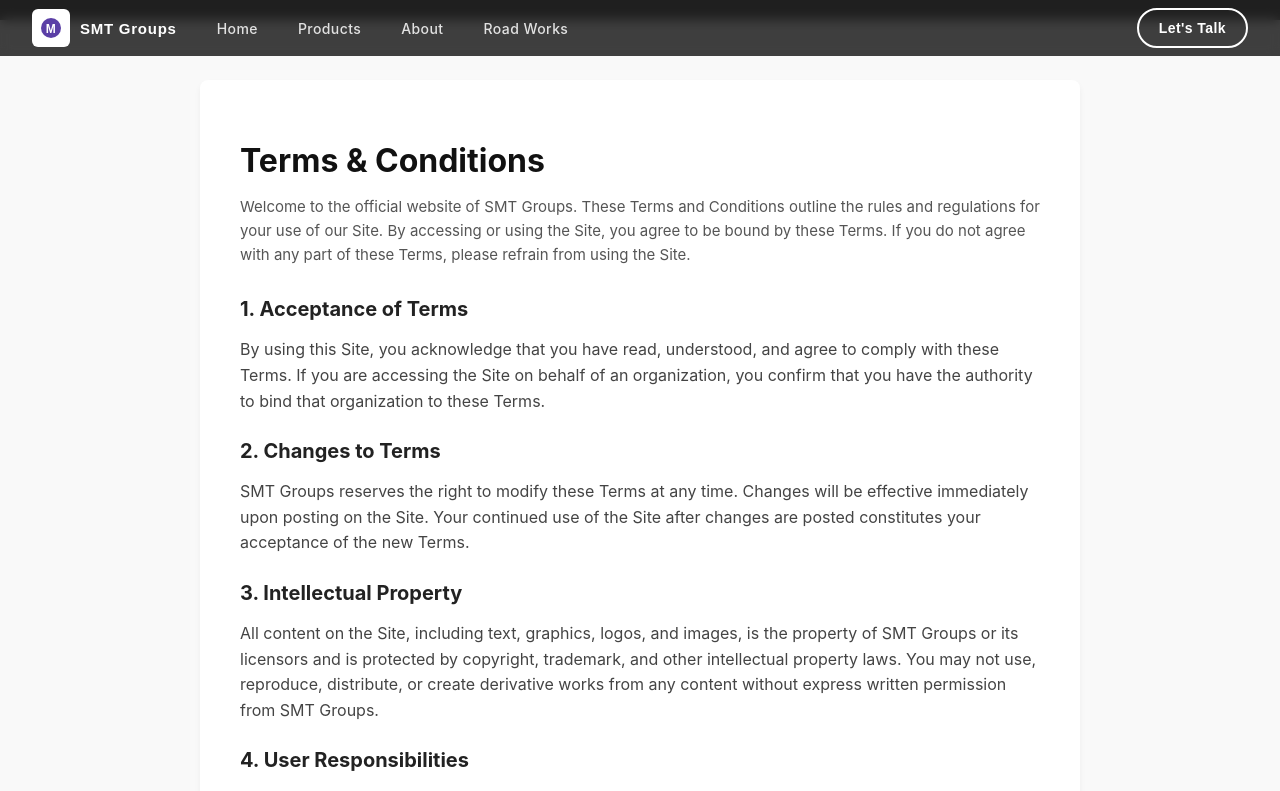
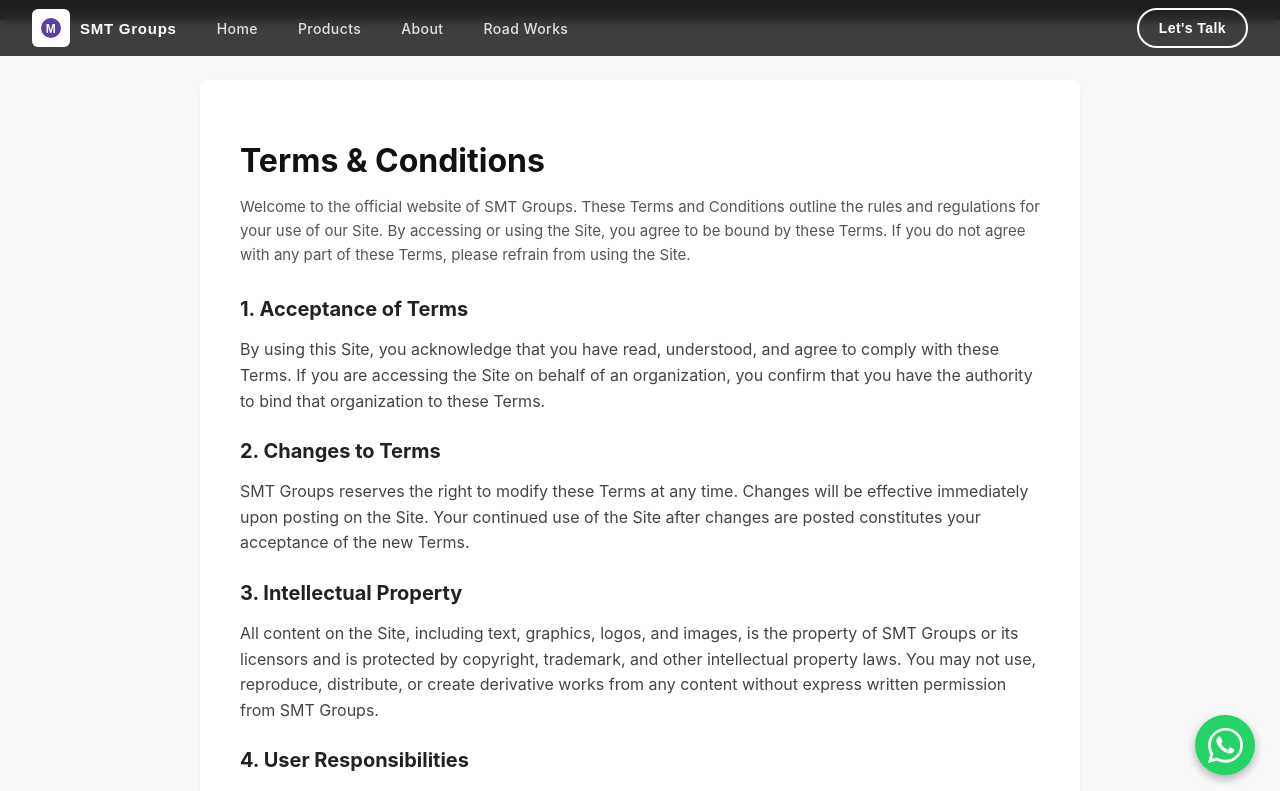
Before and after one commit to tharun-karthick/smt_websites, a React (Create React App) app: page /terms-and-conditions in a window 1280 px wide. Shown: the top 791 px of the page. Built offline with nearby package versions, Linux system fonts and the light colour scheme.

Commit message:
whatsapp button integration

```diff
--- a/public/index.html
+++ b/public/index.html
@@ -21,6 +21,7 @@
   <link rel="stylesheet" href="./stylesheets/homePage.css" />
   <link rel="stylesheet" href="./stylesheets/aboutPage.css" />
   <link rel="stylesheet" href="./stylesheets/googleReview.css" />
+  <link rel="stylesheet" href="./stylesheets/whatsAppButton.css" />
   <title>smtgroups</title>
 </head>
 
--- /dev/null
+++ b/public/stylesheets/whatsAppButton.css
@@ -0,0 +1,38 @@
+.whatsapp-float-btn {
+  position: fixed;
+  bottom: 25px;
+  right: 25px;
+  width: 60px;
+  height: 60px;
+  background-color: #25d366;
+  border-radius: 50px;
+  text-align: center;
+  font-size: 30px;
+  box-shadow: 0px 4px 10px rgba(0, 0, 0, 0.3);
+  z-index: 1000;
+  display: flex;
+  align-items: center;
+  justify-content: center;
+  transition: transform 0.3s ease, box-shadow 0.3s ease, background-color 0.3s ease;
+  cursor: pointer;
+}
+
+.whatsapp-float-btn:hover {
+  transform: scale(1.1);
+  box-shadow: 0px 6px 14px rgba(0, 0, 0, 0.4);
+  background-color: #20b858;
+}
+
+@media (max-width: 768px) {
+  .whatsapp-float-btn {
+    bottom: 20px;
+    right: 20px;
+    width: 50px;
+    height: 50px;
+  }
+
+  .whatsapp-float-btn svg {
+    width: 28px;
+    height: 28px;
+  }
+}
--- a/src/App.tsx
+++ b/src/App.tsx
@@ -7,6 +7,7 @@
 import ContactPage from './pages/contactPage';
 import Privacy from './pages/privacy';
 import TermsAndConditions from './pages/tearmsAndCondition';
+import WhatsAppButton from './components/whatsAppButton';
 
 
 function App() {
@@ -21,6 +22,7 @@
         <Route path='/privacy-policy' element={<Privacy />} />
         <Route path='/terms-and-conditions' element={<TermsAndConditions />} />
       </Routes>
+      <WhatsAppButton />
     </BrowserRouter>
   );
 }
--- /dev/null
+++ b/src/components/whatsAppButton.tsx
@@ -0,0 +1,31 @@
+import React from 'react';
+
+const WhatsAppButton: React.FC = () => {
+  const phoneNumber = '+919942375000';
+  const whatsappUrl = `https://wa.me/${phoneNumber.replace('+', '').replace(/ /g, '')}`;
+
+  return (
+    <a
+      href={whatsappUrl}
+      className="whatsapp-float-btn"
+      target="_blank"
+      rel="noopener noreferrer"
+      aria-label="Chat with us on WhatsApp"
+    >
+      <svg
+        width="35"
+        height="35"
+        viewBox="0 0 24 24"
+        fill="none"
+        xmlns="http://www.w3.org/2000/svg"
+      >
+        <path
+          d="M20.52 3.44C18.24 1.15 15.18 0 12 0C5.38 0 0 5.38 0 12C0 14.12 0.55 16.15 1.58 17.92L0 24L6.2 22.37C7.92 23.32 9.9 23.85 12 23.85H12.01C18.63 23.85 24 18.47 24 11.85C24 8.64 22.77 5.7 20.52 3.44ZM12.01 21.84C10.15 21.84 8.35 21.34 6.78 20.41L6.4 20.18L2.73 21.14L3.71 17.57L3.46 17.18C2.45 15.58 1.91 13.72 1.91 11.84C1.91 6.27 6.44 1.74 12.02 1.74C14.73 1.74 17.26 2.8 19.18 4.71C21.1 6.63 22.15 9.16 22.15 11.85C22.15 17.42 17.61 21.84 12.01 21.84ZM17.57 14.33C17.27 14.18 15.77 13.44 15.49 13.34C15.22 13.24 15.02 13.19 14.82 13.49C14.62 13.79 14.07 14.44 13.9 14.64C13.73 14.84 13.56 14.87 13.26 14.72C12.96 14.57 11.96 14.24 10.79 13.19C9.82 12.33 9.17 11.31 8.97 11.01C8.77 10.71 8.95 10.55 9.1 10.4C9.23 10.27 9.4 10.05 9.55 9.88C9.7 9.71 9.75 9.58 9.85 9.38C9.95 9.18 9.9 9.03 9.82 8.88C9.75 8.73 9.1 7.14 8.83 6.47C8.56 5.82 8.3 5.92 8.12 5.92C7.94 5.92 7.74 5.91 7.54 5.91C7.34 5.91 7.01 5.99 6.74 6.29C6.47 6.59 5.69 7.32 5.69 8.81C5.69 10.3 6.77 11.74 6.92 11.94C7.07 12.14 9.02 15.29 12.08 16.63C12.81 16.95 13.38 17.14 13.82 17.28C14.55 17.51 15.22 17.48 15.74 17.39C16.32 17.29 17.52 16.64 17.77 15.94C18.02 15.24 18.02 14.64 17.94 14.49C17.87 14.34 17.67 14.24 17.57 14.33Z"
+          fill="#FFF"
+        />
+      </svg>
+    </a>
+  );
+};
+
+export default WhatsAppButton;
```
